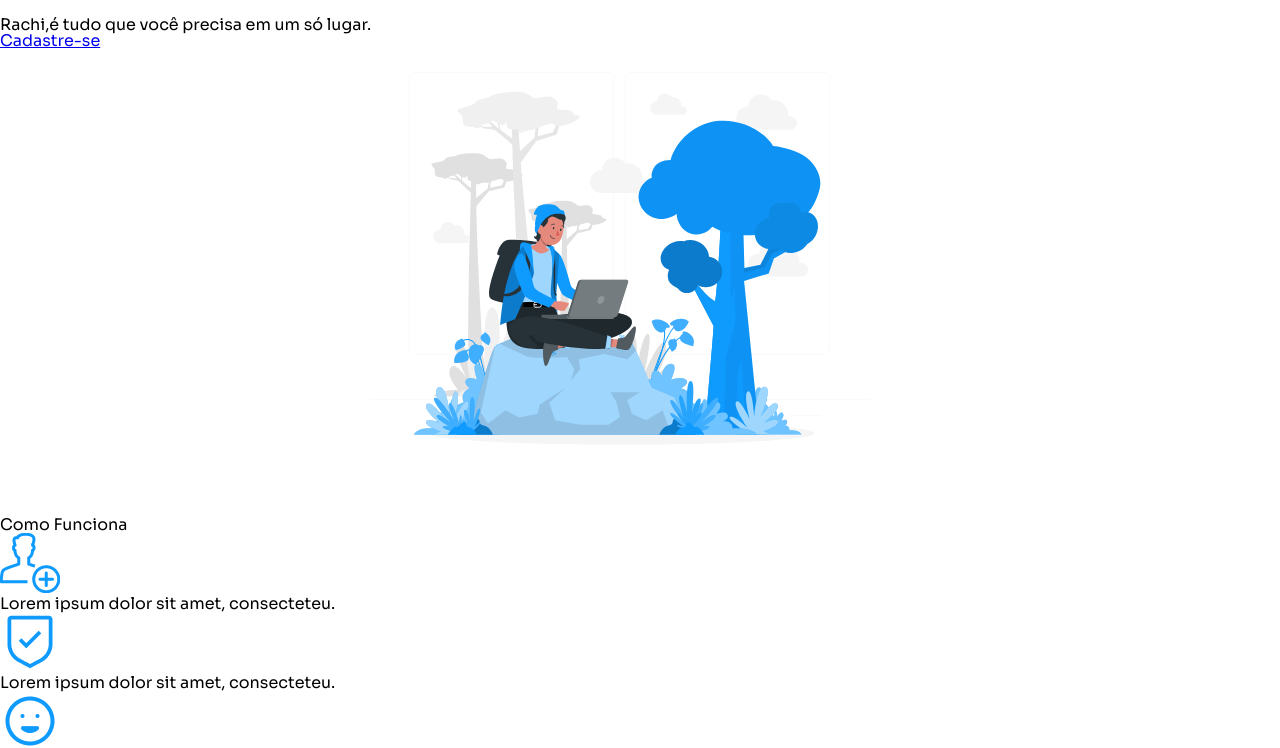
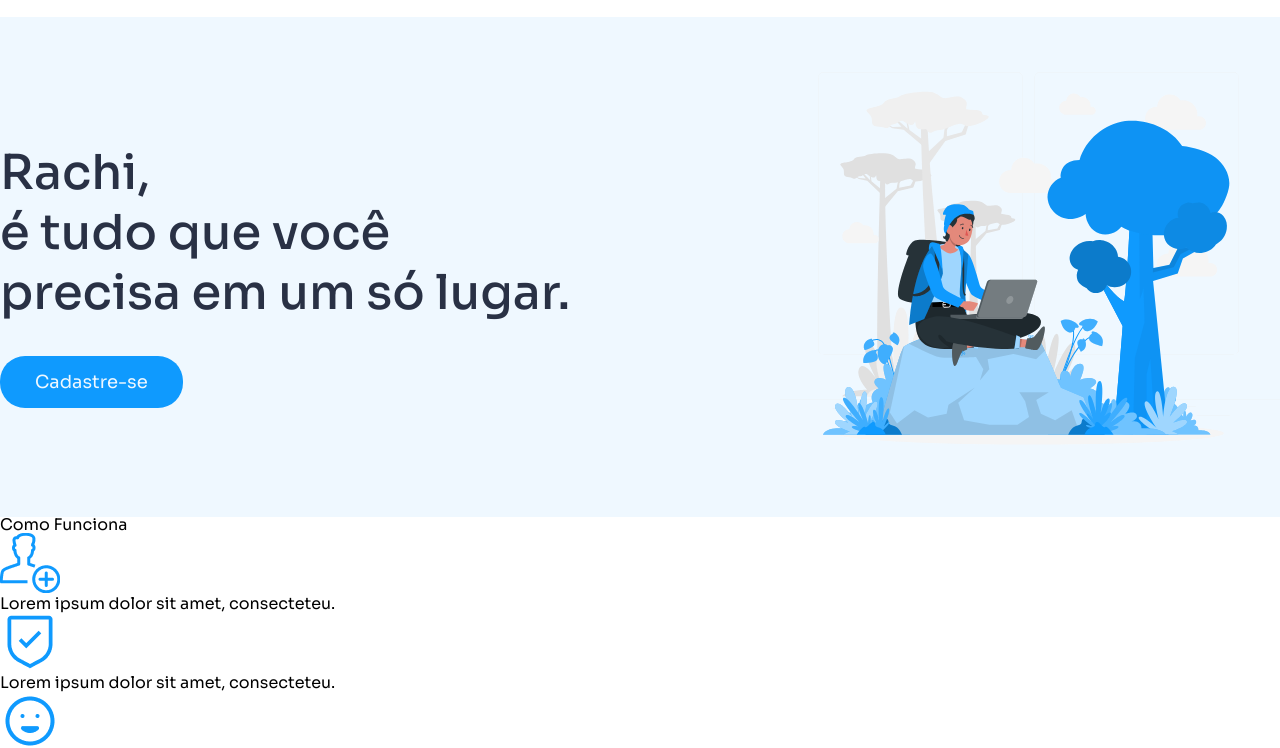
Before and after one commit to uitalorss/site-rachi, a plain HTML site: page index.html in a window 1280 px wide. Shown: the part 53-801 px from the top of the page. Drawn offline with Linux system fonts and the light colour scheme.

Commit message:
área de intro finalizado

```diff
--- a/assets/css/style.css
+++ b/assets/css/style.css
@@ -29,3 +29,31 @@ body {
 .navbar ul li a:nth-child(4) {
   margin-right: 0;
 }
+/* Intro */
+
+.intro {
+  background: #eff8ff;
+}
+
+.content-intro {
+  justify-content: space-between;
+  align-items: center;
+}
+
+.content-intro h1 {
+  font-size: 3em;
+  font-weight: 500;
+  line-height: 1.25em;
+  color: #293145;
+  margin-bottom: 50px;
+}
+
+.content-intro .btn {
+  background: #0f9afe;
+  color: #eff8ff;
+  text-decoration: none;
+  font-size: 1.125em;
+  padding: 15px 35px;
+  border: none;
+  border-radius: 25px;
+}
--- a/index.html
+++ b/index.html
@@ -7,7 +7,7 @@
   <meta name="viewport" content="width=device-width, initial-scale=1.0">
   <link rel="preconnect" href="https://fonts.googleapis.com">
   <link rel="preconnect" href="https://fonts.gstatic.com" crossorigin>
-  <link href="https://fonts.googleapis.com/css2?family=Sora:wght@300;400;700&display=swap" rel="stylesheet">
+  <link href="https://fonts.googleapis.com/css2?family=Sora:wght@300;400;500;700&display=swap" rel="stylesheet">
   <link rel="stylesheet" href="assets/css/reset.css">
   <link rel="stylesheet" href="assets/css/style.css">
   <title>Rachi</title>
@@ -38,7 +38,9 @@
   <section class="intro">
     <div class="container content-intro">
       <div>
-        <h1>Rachi,é tudo que você precisa em um só lugar.</h1>
+        <h1>Rachi,<br>
+          é tudo que você<br>
+          precisa em um só lugar.</h1>
         <a class="btn" href="signup">Cadastre-se</a>
       </div>
       <img src="assets/img/working-anywhere.svg" alt="imagem trabalho remoto">
```
